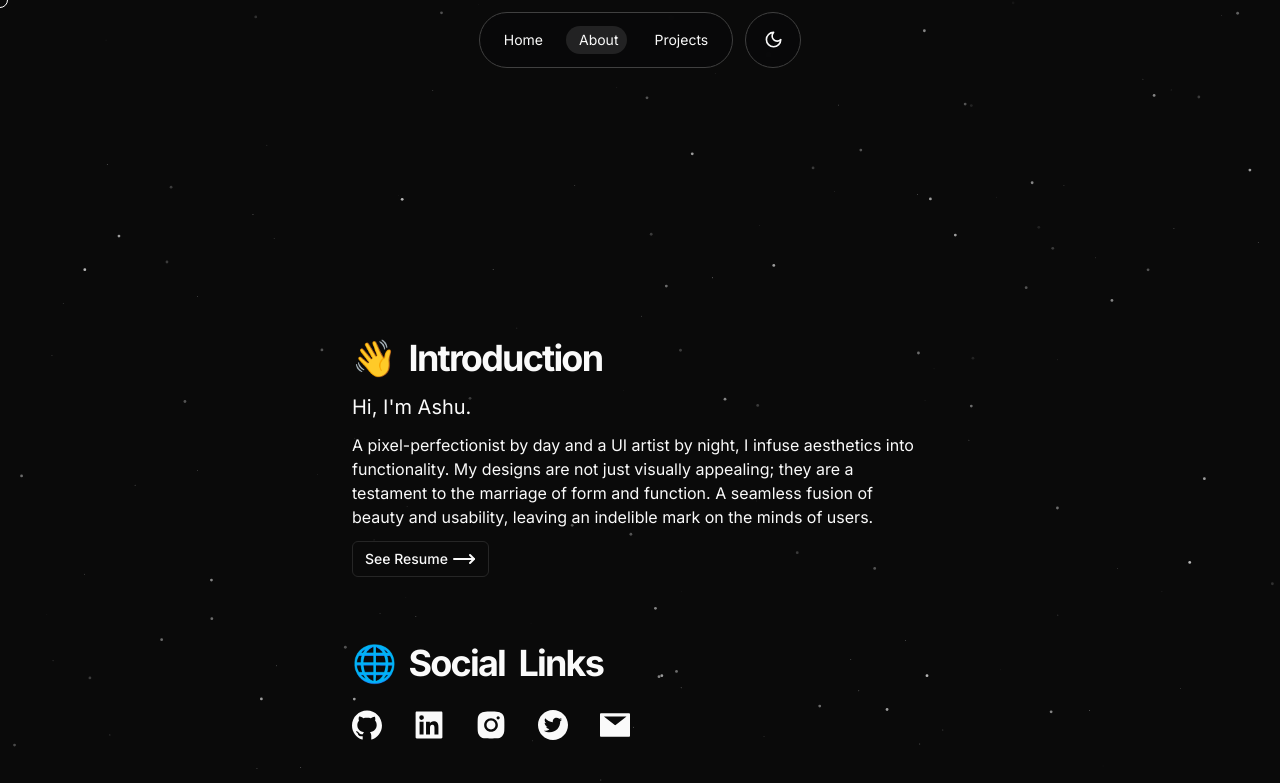
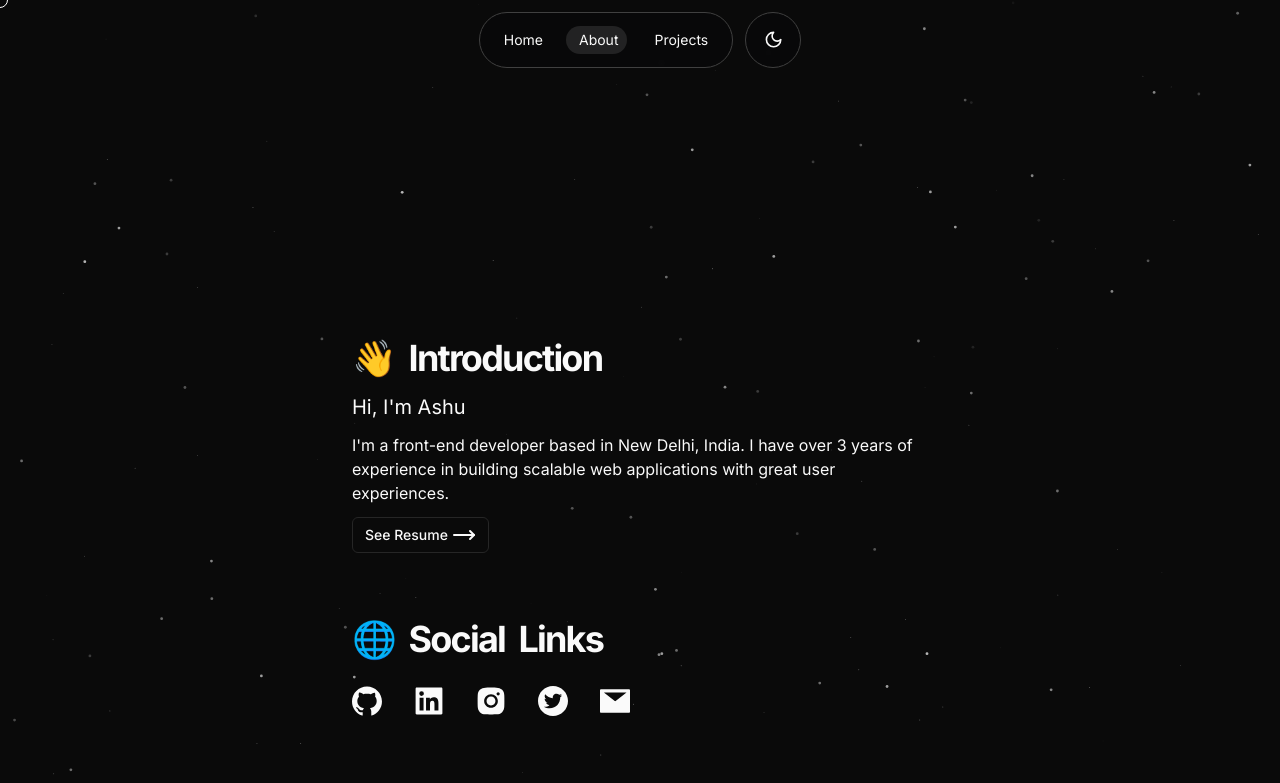
Before and after one commit to ashukumar2001/ashukumar2001.github.io, a Next.js app: page /about in a window 1280 px wide. Shown: the top 783 px of the page. Built offline with nearby package versions, Linux system fonts and the light colour scheme.

Commit message:
add xbeats project

```diff
--- a/app/about/page.tsx
+++ b/app/about/page.tsx
@@ -10,6 +10,7 @@ import gsap from "gsap";
 import ScrollTrigger from "gsap/ScrollTrigger";
 import Link from "next/link";
 import Lenis from "@studio-freight/lenis";
+import { siteConfig } from "@/config/site-config";
 
 gsap.registerPlugin(useGSAP);
 gsap.registerPlugin(ScrollTrigger);
@@ -56,14 +57,8 @@ export default function About() {
           <h2 className="text-3xl font-bold tracking-tighter md:text-4xl/tight">
             👋&nbsp;&nbsp;Introduction
           </h2>
-          <p className="text-xl mb-4">Hi, I&apos;m Ashu.</p>
-          <p className="text-md mb-4">
-            A pixel-perfectionist by day and a UI artist by night, I infuse
-            aesthetics into functionality. My designs are not just visually
-            appealing; they are a testament to the marriage of form and
-            function. A seamless fusion of beauty and usability, leaving an
-            indelible mark on the minds of users.
-          </p>
+          <p className="text-xl mb-4">Hi, I&apos;m {siteConfig.author.name}</p>
+          <p className="text-md mb-4">{siteConfig.intro}</p>
           <Button size="sm" variant="outline" asChild>
             <Link href="/Ashu_Resume.pdf" target="_blank">
               See Resume&nbsp;
--- a/config/site-config.ts
+++ b/config/site-config.ts
@@ -8,6 +8,7 @@ export const siteConfig = {
   url: "https://ashudev.me",
   description:
     "Hi, I'm Ashu, a passionate Front-End Developer. Explore my skills, projects, and professional experience. Let's build something amazing together!",
+  intro: "I'm a front-end developer based in New Delhi, India.  I have over 3 years of experience in building scalable web applications with great user experiences.",
   author: {
     name: "Ashu",
     url: "https://ashudev.me",
--- a/data.ts
+++ b/data.ts
@@ -9,6 +9,8 @@ import boardify_home from "@/public/projects/boardify/boardify_home.png";
 import boardify_editor from "@/public/projects/boardify/boardify_editor.png";
 import texting_screens from "@/public/projects/texting/texting-screens.png";
 import netflix_home from "@/public/projects/netflix/Netflix_home.png";
+import xbeats_home from "@/public/projects/xbeats/xbeats-home.png";
+import xbeats_playlist from "@/public/projects/xbeats/xbeats-playlist.png";
 export const skills = [
   {
     id: 1,
@@ -92,6 +94,14 @@ export const social_links = [
 
 export const projects = [
   {
+    id: 4,
+    name: "Xbeats",
+    description: "A web app for streaming and discovering music, offering personalized playlists and recommendations.",
+    imageDir: "/projects/xbeats/",
+    images: [xbeats_home, xbeats_playlist],
+    liveURL: "https://xbeats.ashudev.me",
+  },
+  {
     id: 1,
     name: "Texting",
     description: "A real-time chat application for one to one chat.",
```
Also changed, not shown: public/projects/xbeats/xbeats-playlist.png (added), 1 other file (tests, documents, lock files or other folders).
